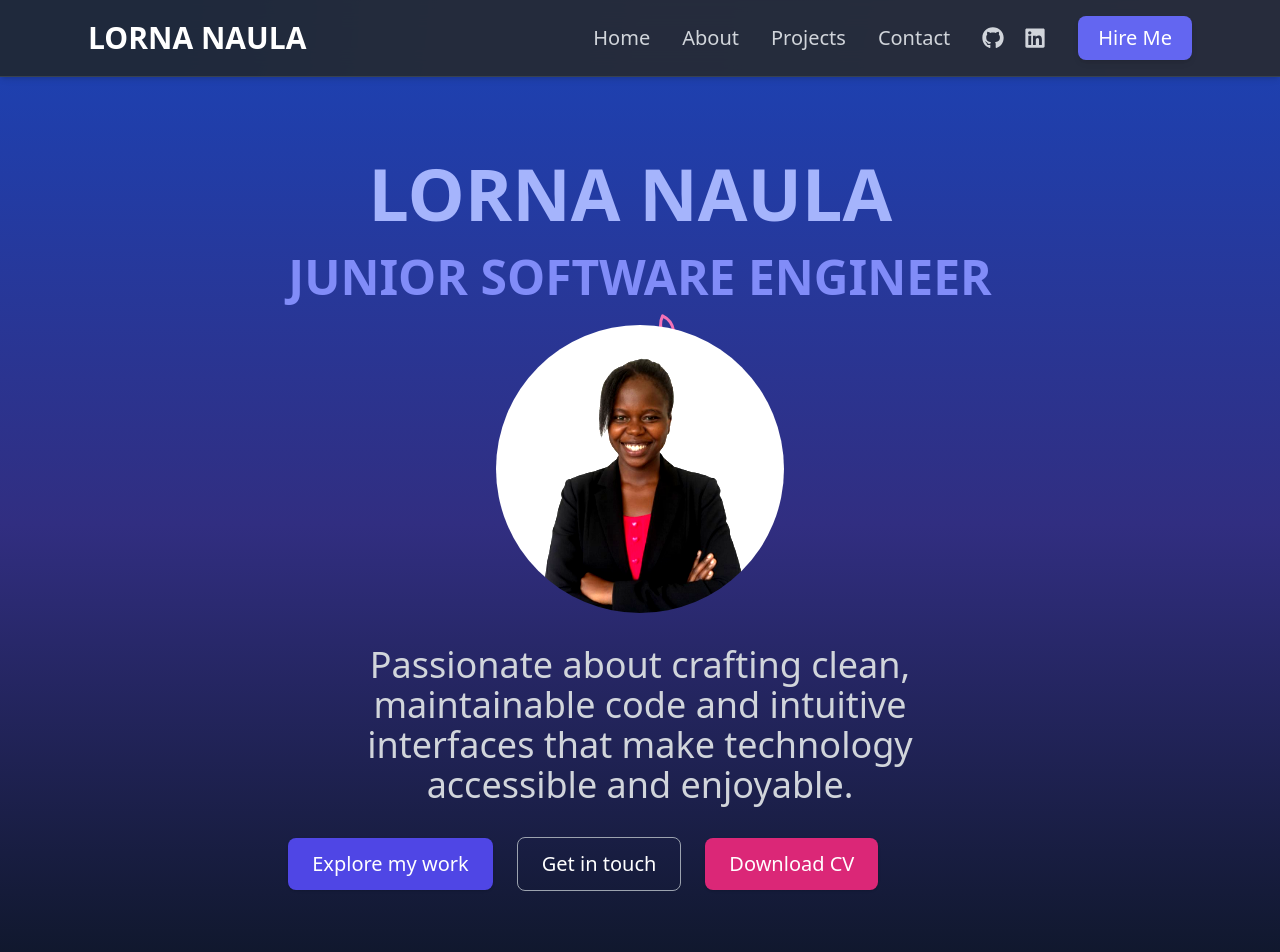
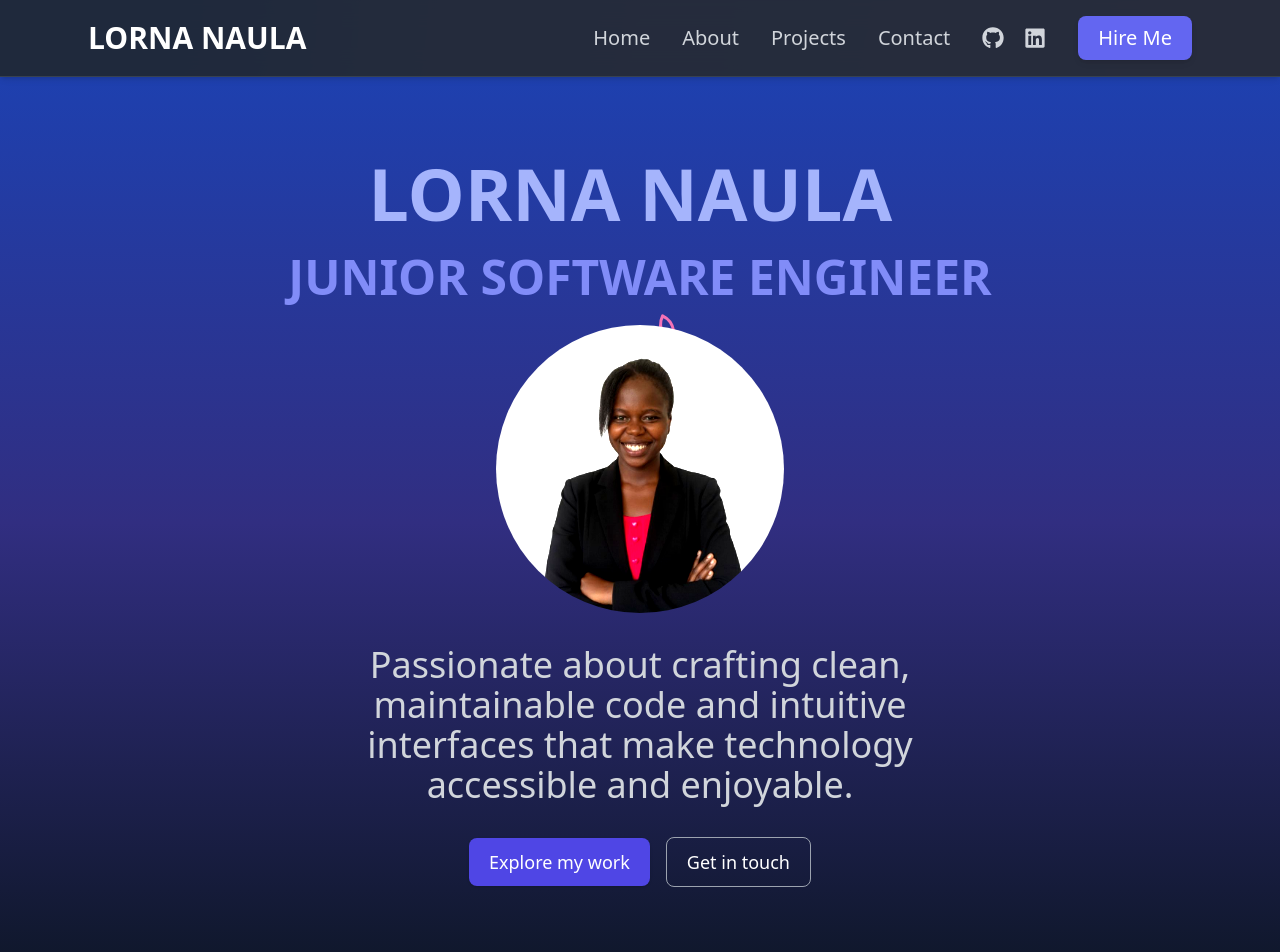
Before and after one commit to Lorna56/my-portifolio, a React (Vite) app: page / in a window 1280 px wide. Shown: the top 952 px of the page. Built offline with nearby package versions, Linux system fonts and the light colour scheme.

Commit message:
Made significant change in the hero section

```diff
--- a/src/components/Hero.jsx
+++ b/src/components/Hero.jsx
@@ -23,11 +23,12 @@ export default function Hero() {
       className="min-h-screen flex flex-col justify-center items-center text-center px-6 py-20
                  bg-gradient-to-b from-blue-800 via-indigo-900 to-slate-900 text-white"
     >
-      <motion.div
-        initial="hidden"
-        whileInView="visible"
-        viewport={{ once: false, amount: 0.3 }}
-      >
+     <motion.div
+  initial="hidden"
+  whileInView="visible"
+  viewport={{ once: false, amount: 0.3 }}
+  className="flex flex-col items-center justify-center w-full max-w-4xl mx-auto"
+>
         <motion.h1
           className="text-5xl md:text-7xl font-extrabold mb-6 text-indigo-300"
           animate={{ x: [0, 10, -10, 0] }}
@@ -90,32 +91,32 @@ export default function Hero() {
           interfaces that make technology accessible and enjoyable.
         </motion.p>
 <motion.div
-  custom={3}
+  custom={2}
   variants={textVariant}
-  className="flex flex-col md:flex-row items-center gap-4 md:gap-6"
+  className="flex flex-col md:flex-row items-center gap-3 md:gap-4"
 >
   <a
     href="#projects"
-    className="bg-indigo-600 text-white text-lg md:text-xl px-6 py-3 rounded-lg shadow hover:bg-indigo-700 transition w-full md:w-auto"
+    className="bg-indigo-600 text-white text-base md:text-lg px-5 py-2.5 rounded-lg shadow hover:bg-indigo-700 transition w-full md:w-auto"
   >
     Explore my work
   </a>
 
   <a
     href="#contact"
-    className="border border-gray-400 text-lg md:text-xl px-6 py-3 rounded-lg hover:border-indigo-400 transition w-full md:w-auto"
+    className="border border-gray-400 text-base md:text-lg px-5 py-2.5 rounded-lg hover:border-indigo-400 transition w-full md:w-auto"
   >
     Get in touch
   </a>
 
-  <a
+  {/* <a
     href="https://drive.google.com/file/d/10TmRXKPpHC3N5raGcMFD3bUS0PFF5-co/view?usp=sharing"
     target="_blank"
     rel="noopener noreferrer"
     className="bg-pink-600 text-white text-lg md:text-xl px-6 py-3 rounded-lg shadow hover:bg-pink-700 transition w-full md:w-auto"
   >
     Download CV
-  </a>
+  </a> */}
 </motion.div>
 
       </motion.div>
```
